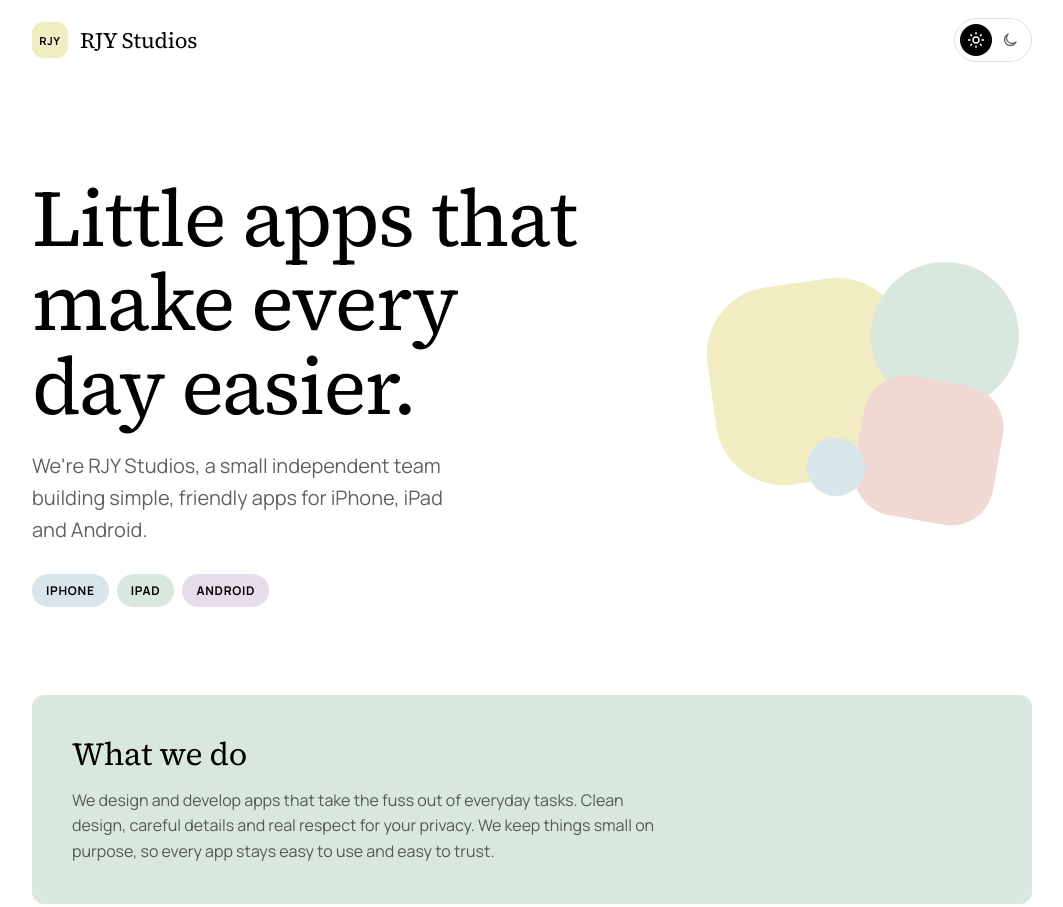
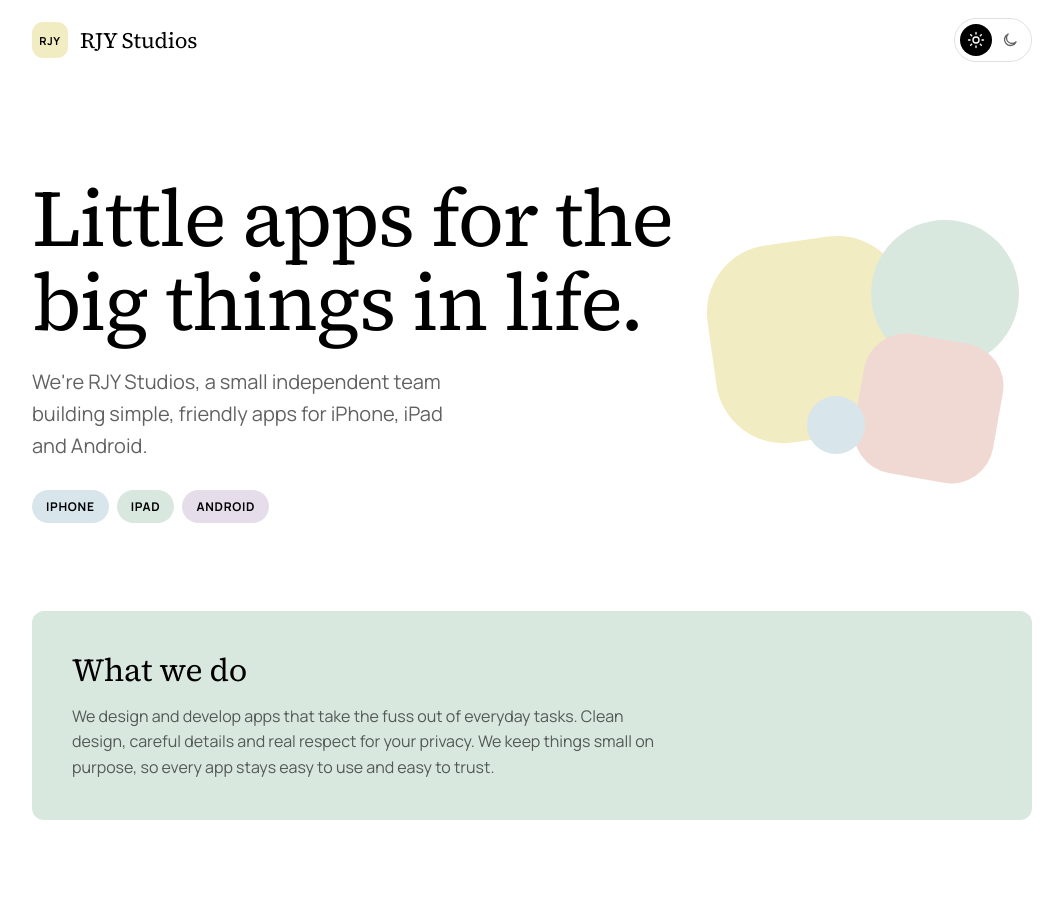
Before and after one commit to RJY-Studios/Website, a plain HTML site: page index.html in a window 1280 px wide. Shown: the top 907 px of the page, without its empty margins (108-1171 px from the left). Drawn offline with Linux system fonts and the light colour scheme.

Commit message:
New headline: "Little apps for the big things in life."
Co-Authored-By: Claude Opus 5.5 <noreply@anthropic.com>
Claude-Session: https://claude.ai/code/session_01Fp5xxtgDi5HwKTAWZkaGdc

```diff
--- a/index.html
+++ b/index.html
@@ -32,7 +32,7 @@
     <section class="hero">
       <div class="in">
         <div>
-          <h1>Little apps that make every day easier.</h1>
+          <h1>Little apps for the big things in life.</h1>
           <p>We're RJY Studios, a small independent team building simple, friendly apps for iPhone, iPad and Android.</p>
           <ul class="chips" aria-label="Platforms">
             <li>iPhone</li>
```
